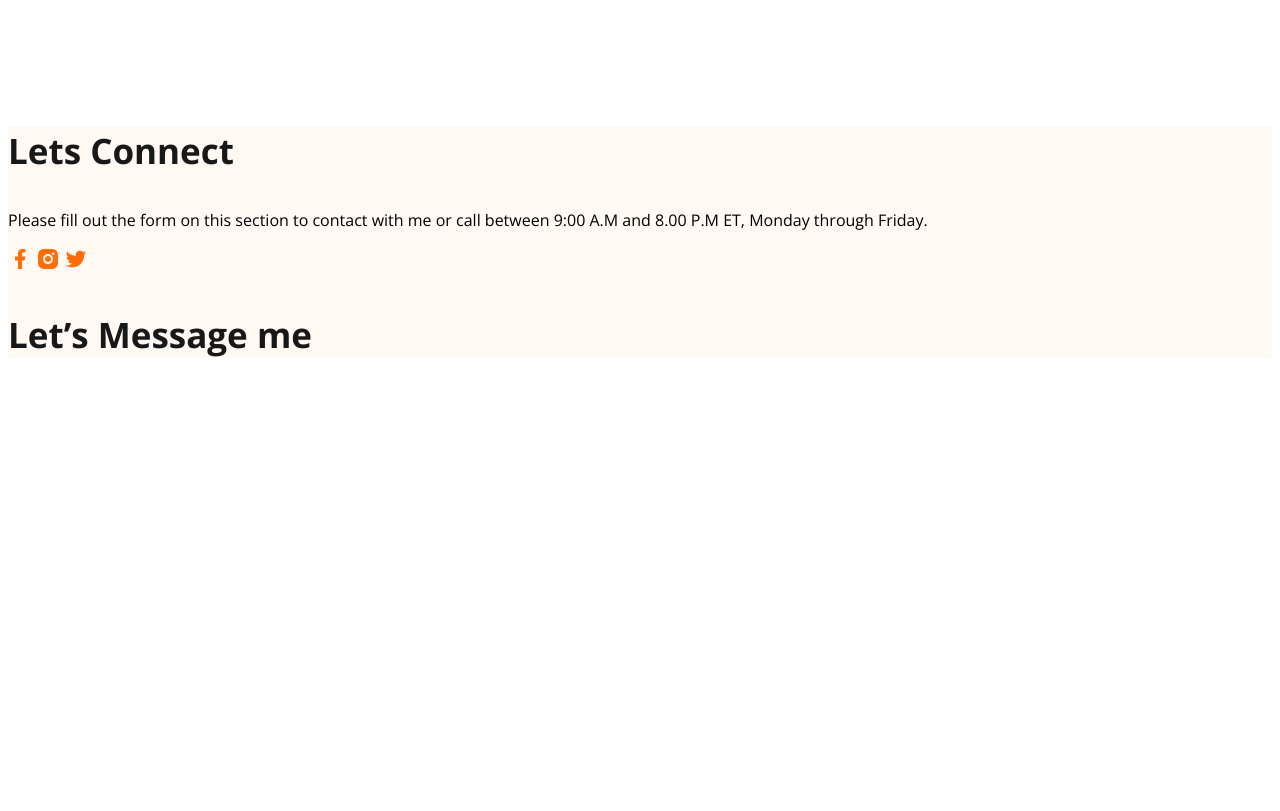
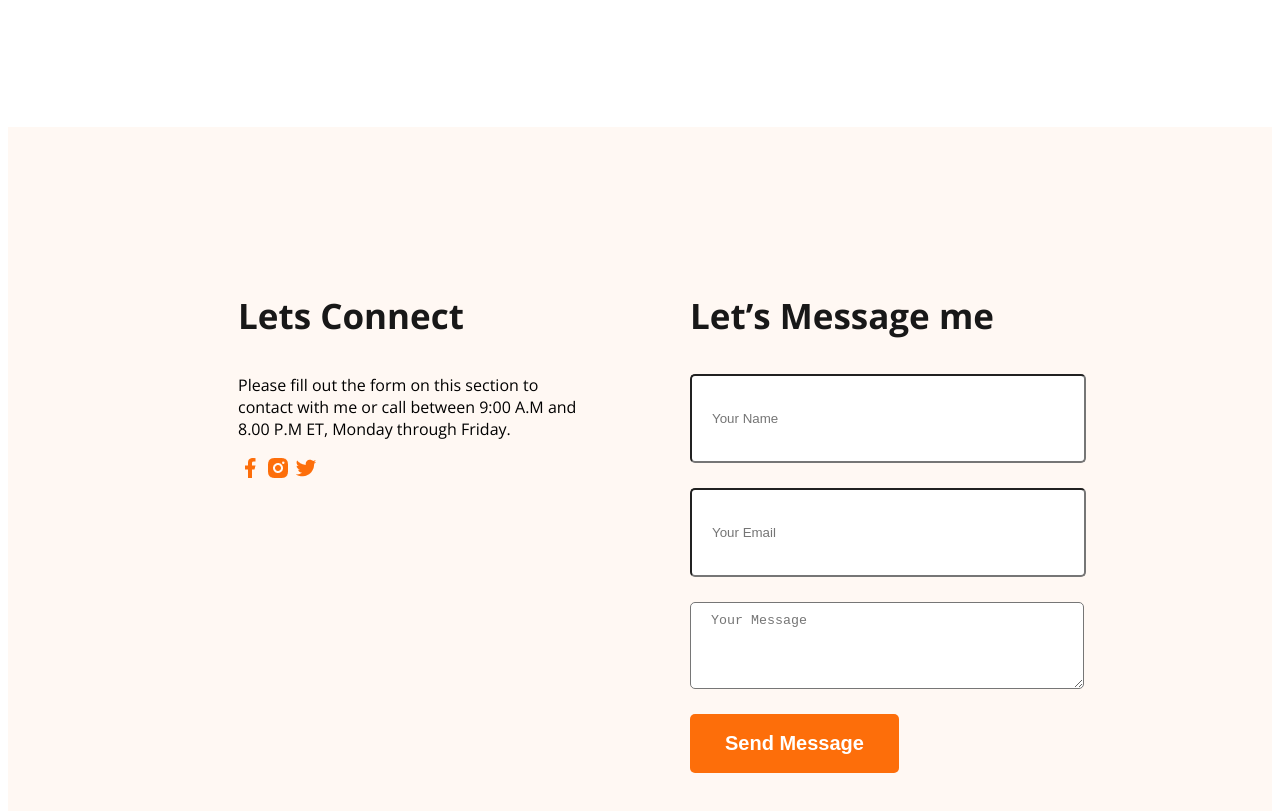
Before and after one commit to Zuanyed477/web-dev-portfolio, a plain HTML site: page index.html in a window 1280 px wide. Shown: the part 3129-3940 px from the top of the page. Before the commit the page ends 3522 px from the top, so only its background shows below. Drawn offline with nearby package versions, Linux system fonts and the light colour scheme.

Commit message:
my sound web push

```diff
--- a/index.html
+++ b/index.html
@@ -155,6 +155,12 @@ to any of the 1500+ FontAwesome 5 free icons available. Aenean commodo ligula eg
         </div>
         <div class="footer-column">
             <h3 class="section-title">Let’s Message me</h3>
+            <form action=""">
+                <input type="text" placeholder="Your Name">
+                <input type="email" placeholder="Your Email">
+                <textarea placeholder="Your Message"></textarea>
+                <button class="btm-primary" type="submit">Send Message</button>
+            </form>
         </div>
 
 
--- a/style/Portfolio.css
+++ b/style/Portfolio.css
@@ -167,3 +167,22 @@ nav ul li {
 .resume-download-cv{
     margin-top: 50px;
 }
+/*footer styles */
+footer{
+    padding: 130px 230px;
+    display: flex;
+    gap: 100px;
+}
+.footer-column{
+    width: 50%;
+}
+footer input[type="text"], footer input[type="email"], footer textarea{
+    height: 65px;
+    border-radius: 5px;
+    background-color: white;
+    display: block;
+    width: 100%;
+    padding: 10px 20px;
+    margin-bottom: 25px;
+
+}
```
